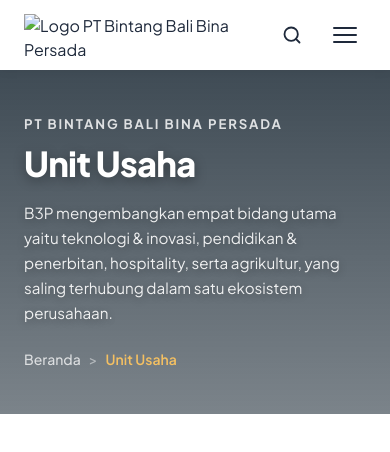
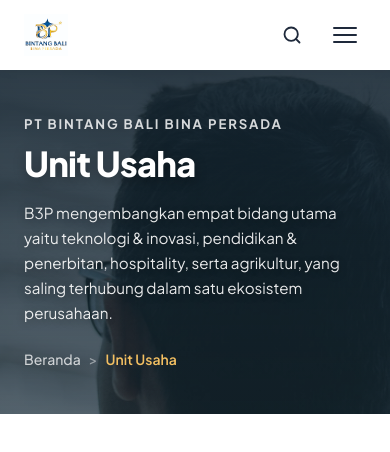
Before and after one commit to ddwooyy/B3P_Web, a plain HTML site: page unit-usaha.html in a window 390 px wide. Drawn offline with Linux system fonts and the light colour scheme.

Commit message:
Update path foto ke foto_unit _usaha

```diff
--- a/unit-usaha.html
+++ b/unit-usaha.html
@@ -241,7 +241,7 @@
                     rgba(15, 30, 42, 0.75) 0%,
                     rgba(15, 30, 42, 0.52) 48%,
                     rgba(15, 30, 42, 0.18) 100%),
-                url('foto_tentang kami/foto hero.png') center/cover no-repeat;
+                url('foto_unit _usaha/foto hero.png') center/cover no-repeat;
             color: var(--color-white);
             padding: 4.5rem 0;
             overflow: hidden;
@@ -378,7 +378,7 @@
                     linear-gradient(to bottom,
                         rgba(15, 30, 42, 0.8) 0%,
                         rgba(15, 30, 42, 0.55) 100%),
-                    url('foto_tentang kami/foto hero.png') center/cover no-repeat;
+                    url('foto_unit _usaha/foto hero.png') center/cover no-repeat;
             }
         }
 
@@ -427,7 +427,7 @@
 
                 <!-- Logo Brand -->
                 <a href="index.html" class="navbar-brand" aria-label="Beranda PT Bintang Bali Bina Persada">
-                    <img src="foto_tentang kami/logo bintang bali bin persada.png"
+                    <img src="foto_unit _usaha/logo bintang bali bin persada.png"
                         alt="Logo PT Bintang Bali Bina Persada" class="brand-logo">
                 </a>
 
```
